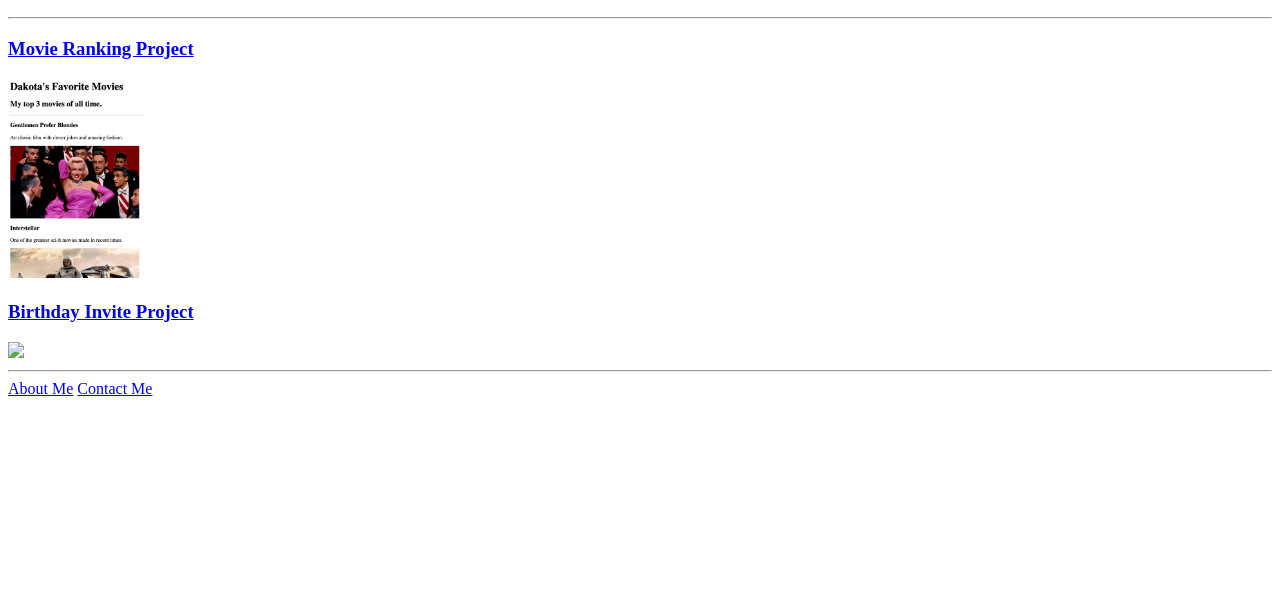
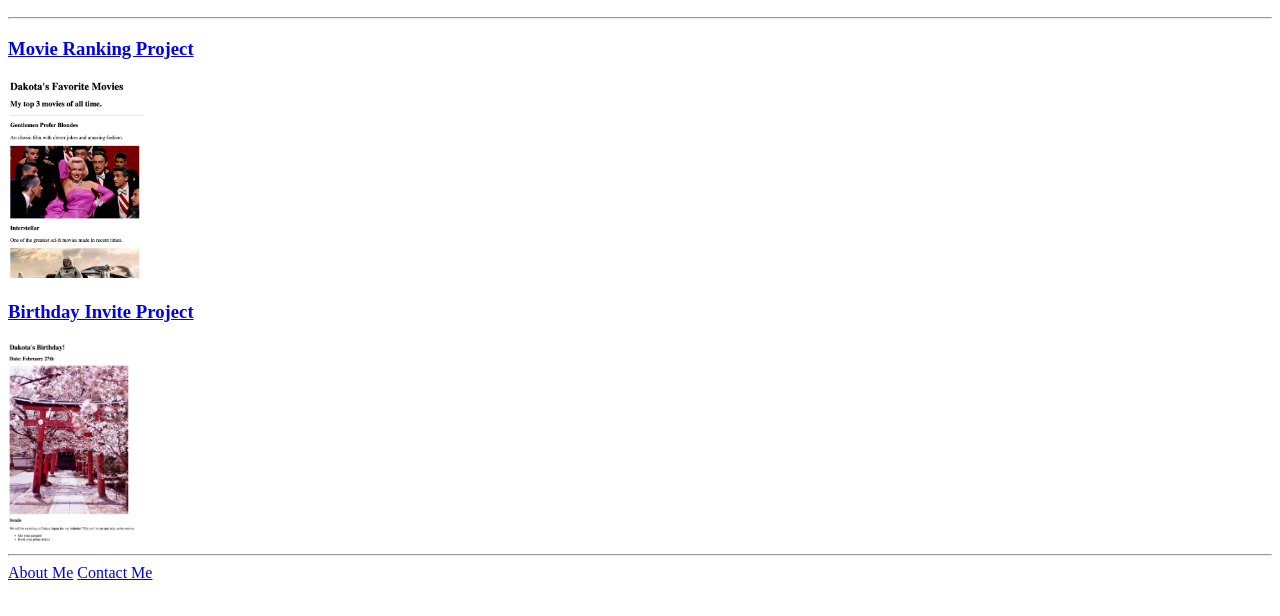
Before and after one commit to dakotacannaday/html-portfolio, a plain HTML site: page index.html in a window 1280 px wide. Shown: the part 110-726 px from the top of the page. Drawn offline with Linux system fonts and the light colour scheme.

Commit message:
Add files via upload

```diff
--- a/index.html
+++ b/index.html
@@ -13,7 +13,7 @@
     <a href="./public/movie-ranking.html"><h3>Movie Ranking Project</h3></a>
     <img src="./assets/images/Movie Screenshot.png" height="200"/>
     <a href="./public/birthday-invite.html"><h3>Birthday Invite Project</h3></a>
-    <img src="./assets/images/birthday-invite.png" height="200"/>
+    <img src="./assets/images/Untitled.png" height="200"/>
     <hr />
     <a href="./public/about.html">About Me</a>
     <a href="./public/contact.html">Contact Me</a>
```
